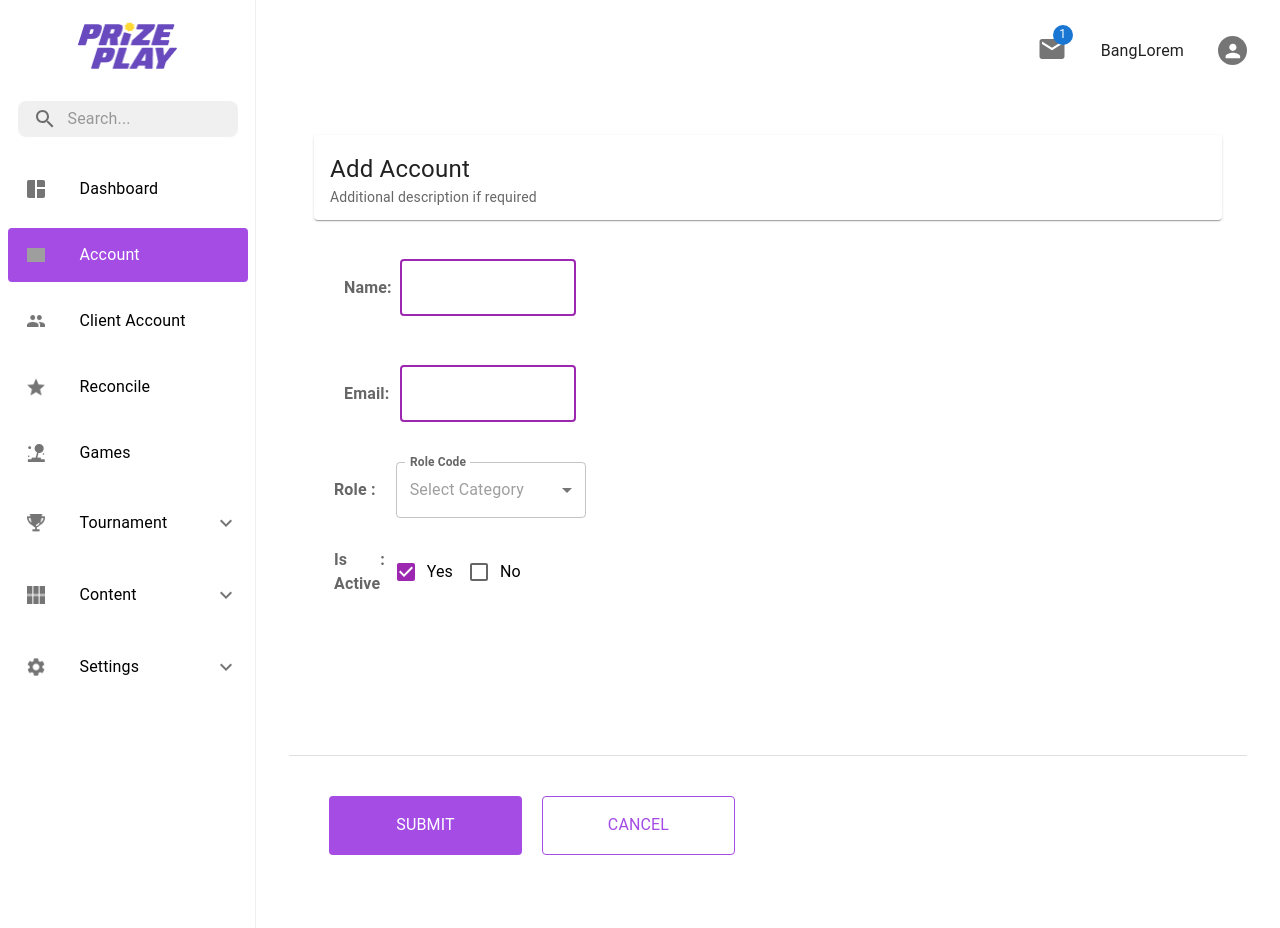
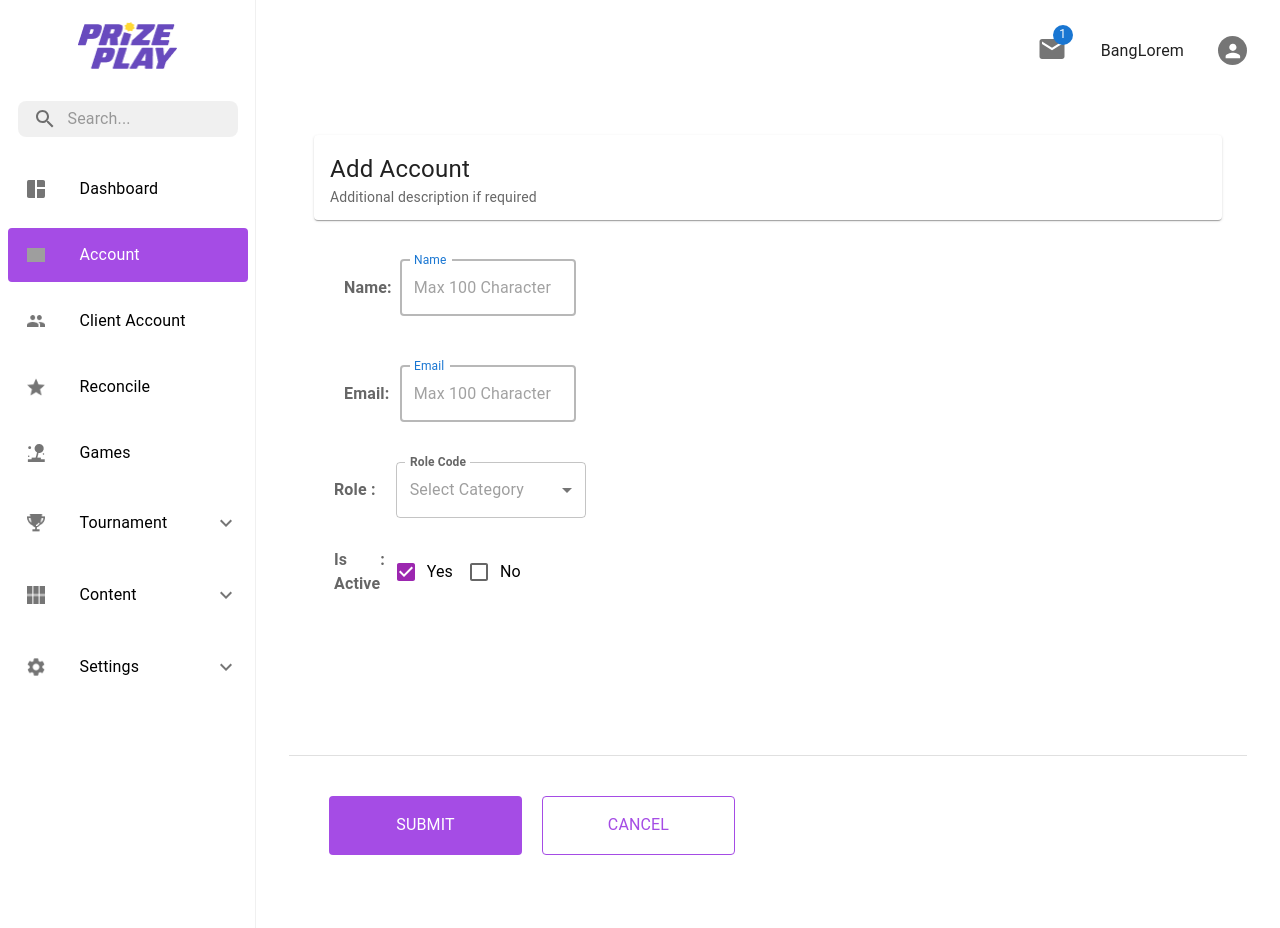
Before and after one commit to ebennaga/mini-games-admin, a Next.js app: page /account in a window 1280 px wide. Both pictures are taken after typing "name@example.com" into the empty fields and a click on the button "CREATE VIEW". Built offline with nearby package versions, Linux system fonts and the light colour scheme; grey boxes are pictures that could not be loaded.

Commit message:
fix input outlinecolor

```diff
--- a/components/Input/InputWithLabel.tsx
+++ b/components/Input/InputWithLabel.tsx
@@ -67,7 +67,12 @@ const InputWithLabel: React.FC<InputWithLabelProps> = ({
                     </Box>
                     <Box sx={{ width: '70%' }}>
                         <TextField
-                            color='secondary'
+                            sx={{
+                                '& .MuiOutlinedInput-notchedOutline': {
+                                    borderColor: !error ? 'rgba(0, 0, 0, 0.28) !important' : ''
+                                }
+                            }}
+                            // color='secondary'
                             focused={foucused}
                             error={!!errType}
                             helperText={helperText}
--- a/container/Account/CreateAccount.tsx
+++ b/container/Account/CreateAccount.tsx
@@ -37,7 +37,8 @@ const CreateAccount: React.FC<CreateAccountProps> = ({
                     <Box sx={{ mt: '30px', width: '30%' }}>
                         <InputWithLabel
                             foucused
-                            placeholder='Max 100 Character'
+                            labelField='Name'
+                            placeHolder='Max 100 Character'
                             name='name'
                             form={form}
                             label='Name'
@@ -47,8 +48,9 @@ const CreateAccount: React.FC<CreateAccountProps> = ({
                     </Box>
                     <Box sx={{ mt: '30px', width: '30%' }}>
                         <InputWithLabel
+                            labelField='Email'
                             foucused
-                            placeholder='Max 100 Character'
+                            placeHolder='Max 100 Character'
                             name='email'
                             form={form}
                             label='Email'
--- a/container/Account/index.tsx
+++ b/container/Account/index.tsx
@@ -331,7 +331,7 @@ const AccountContainer = () => {
                             }}
                         >
                             <Typography sx={{ fontWeight: 'bold' }}>{checkedObj.length} item selected</Typography>
-                            <Box sx={{ width: '15%', display: 'flex', justifyContent: 'space-between', alignItems: 'center' }}>
+                            <Box sx={{ width: '13%', display: 'flex', justifyContent: 'space-between', alignItems: 'center' }}>
                                 <ButtonBase
                                     sx={{ color: '#A54CE5', display: 'flex', alignItems: 'center', justifyContent: 'center', gap: '10px' }}
                                 >
```
